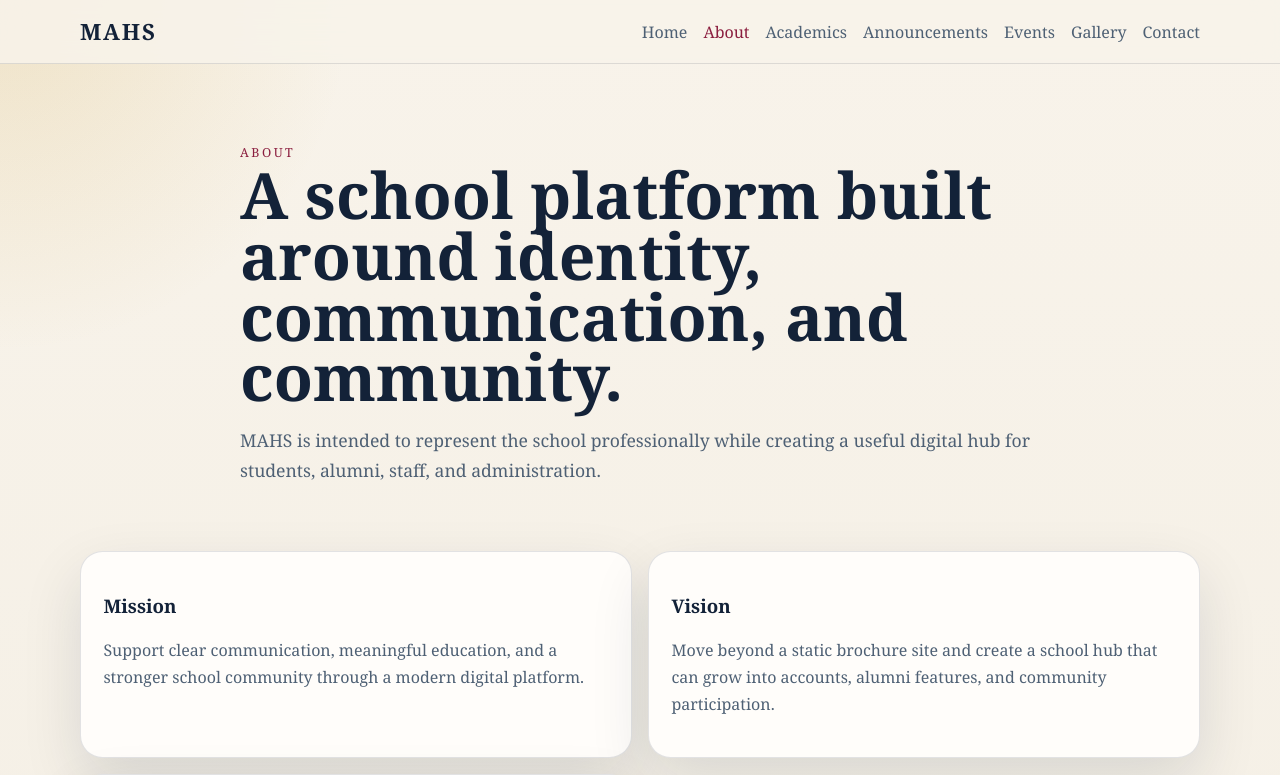
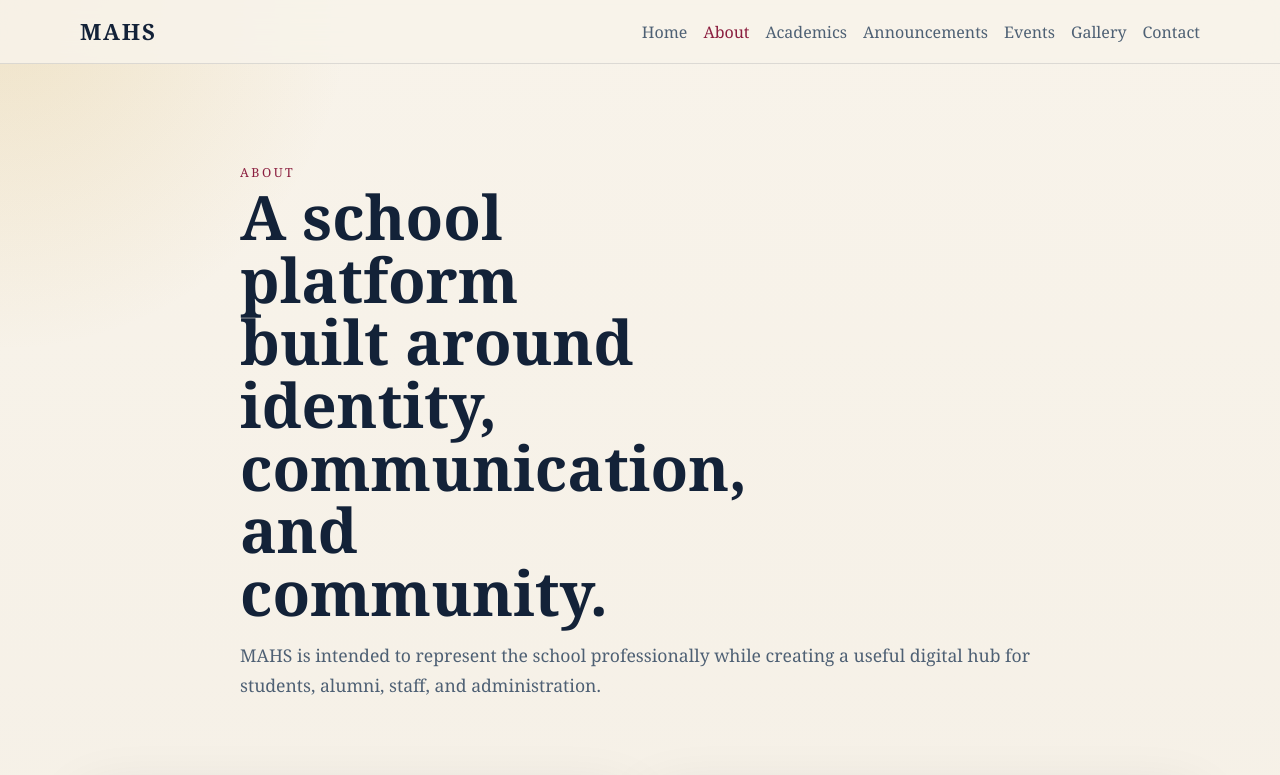
Before and after one commit to UPPIN-RUPA/MAHS, a React (Vite) app in the folder frontend/: page /about in a window 1280 px wide. Shown: the top 775 px of the page. Built offline with nearby package versions, Linux system fonts and the light colour scheme; no server answers.

Commit message:
Improve MAHS page hero spacing

```diff
--- a/frontend/src/styles.css
+++ b/frontend/src/styles.css
@@ -74,9 +74,12 @@ button {
   color: var(--accent);
 }
 
-.hero,
+.hero {
+  padding: 5rem 0 3rem;
+}
+
 .page-hero {
-  padding: 5rem 0 3rem;
+  padding: 6.25rem 0 3.5rem;
 }
 
 .hero-grid {
@@ -89,7 +92,12 @@ button {
 .page-hero h1 {
   margin: 0.25rem 0 1rem;
   font-size: clamp(2.4rem, 5vw, 4.75rem);
-  line-height: 0.95;
+  line-height: 1.02;
+}
+
+.page-hero h1 {
+  max-width: 12ch;
+  font-size: clamp(2.3rem, 4.8vw, 4.35rem);
 }
 
 .lead {
@@ -375,4 +383,8 @@ button {
     align-items: start;
     flex-direction: column;
   }
+
+  .page-hero {
+    padding: 5rem 0 2.5rem;
+  }
 }
```
